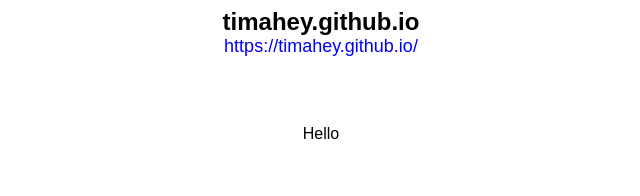
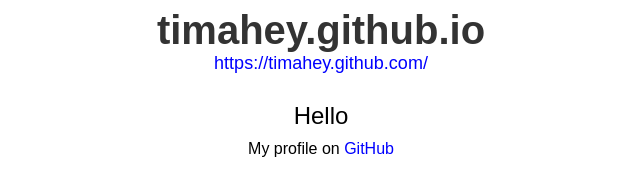
Before and after one commit to timahey/timahey.github.io, a plain HTML site: page index.html in a window 1280 px wide. Shown: the whole page, without its empty margins (319-959 px from the left). Drawn offline with Linux system fonts and the light colour scheme.

Commit message:
Update index.html
Changes in the text, omissions between sentences and a couple of minor changes

```diff
--- a/index.html
+++ b/index.html
@@ -1,8 +1,6 @@
-<!DOCTYPE html>
-<html>
-<head>
+<html><head>
     <title>My GitHub Page</title>
-    <link rel="icon" href="favicon.ico" type="image/x-icon" />
+    <link rel="icon" href="favicon.ico" type="image/x-icon">
     <style>
         body {
             text-align: center;
@@ -10,8 +8,9 @@
         }
 
         .title {
-            font-size: 24px;
+            font-size: 40px;   /* Adjust the font-size to your preference */
             font-weight: bold;
+            color: #333;       /* Change the color to your preference */
         }
 
         .link {
@@ -22,14 +21,25 @@
         }
 
         .pass {
-            margin-top: 50px;
+            margin-top: 10px;
+        }
+
+        .hello {
+            font-size: 24px;   /* Adjust the font-size to your preference */
+        }
+
+        .profile {
+            margin-top: 10px;  /* Add space between texts */
+        }
+
+        .github-link {
+            text-decoration: none;
+            color: blue;
         }
     </style>
 </head>
 <body>
     <div class="title">timahey.github.io</div>
-    <a class="link" href="https://timahey.github.io/">https://timahey.github.io/</a>
-    <div class="pass">&nbsp;</div>
-    <div>Hello</div>
-</body>
-</html>
+<a class="link" href="https://timahey.github.com/">https://timahey.github.com/</a>
+    <div class="pass">&nbsp;</div><div class="hello">Hello</div><div class="profile">My profile on <a class="github-link" href="https://github.com/timahey">GitHub</a></div>
+</body></html>
```
